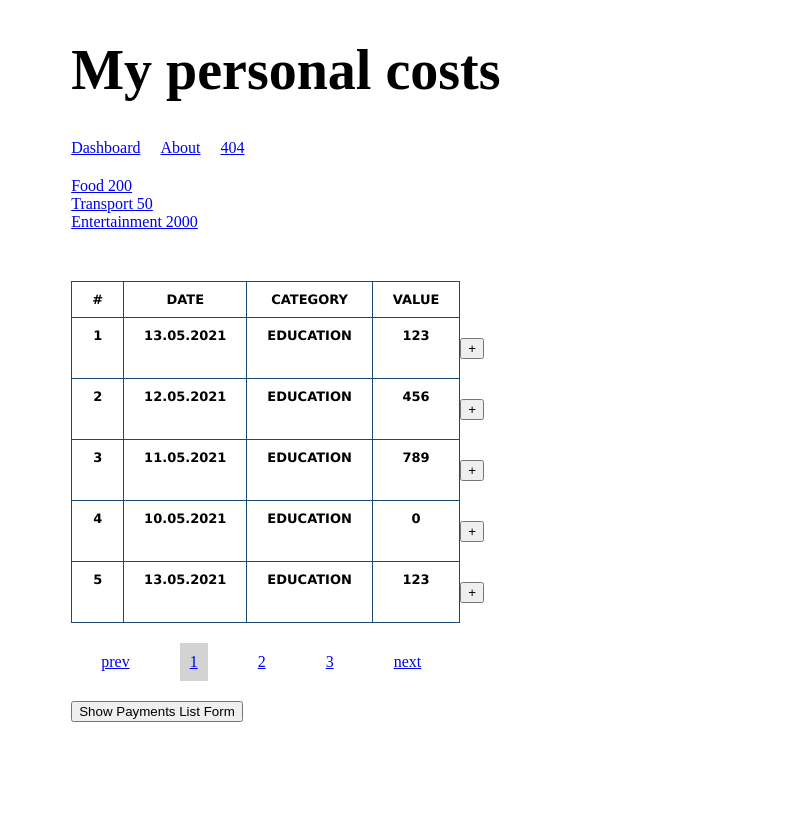
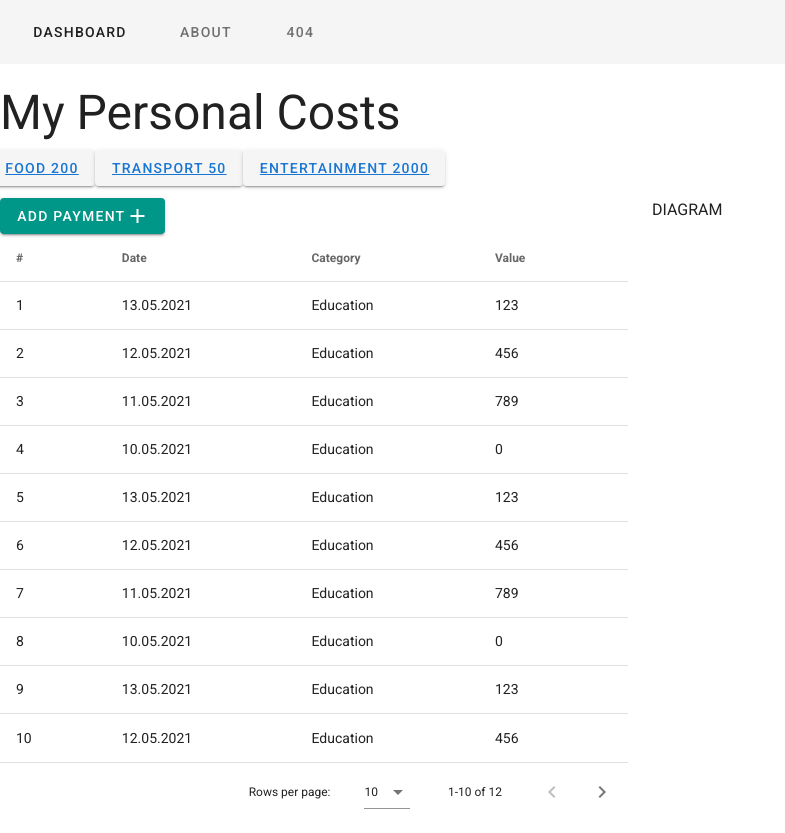
Before and after one commit to Mordukar/GV-Vue-Bezhenar, a Vue app in the folder hello-world/: page /dashboard/1 in a window 1280 px wide. Shown: the whole page, without its empty margins (0-785 px from the left). Before the commit the page ends 800 px from the top, so only its background shows below. Built offline with nearby package versions, Linux system fonts and the light colour scheme.

Commit message:
Added Vuetify

```diff
--- a/hello-world/package.json
+++ b/hello-world/package.json
@@ -11,6 +11,7 @@
     "core-js": "^3.6.5",
     "vue": "^2.6.11",
     "vue-router": "^3.5.1",
+    "vuetify": "^2.5.3",
     "vuex": "^3.6.2"
   },
   "devDependencies": {
@@ -19,6 +20,7 @@
     "@vue/cli-service": "~4.5.0",
     "@vue/eslint-config-standard": "^5.1.2",
     "babel-eslint": "^10.1.0",
+    "deepmerge": "^4.2.2",
     "eslint": "^6.7.2",
     "eslint-plugin-import": "^2.20.2",
     "eslint-plugin-node": "^11.1.0",
@@ -26,6 +28,7 @@
     "eslint-plugin-standard": "^4.0.0",
     "eslint-plugin-vue": "^6.2.2",
     "node-sass": "^4.12.0",
+    "sass": "^1.32.13",
     "sass-loader": "^8.0.2",
     "vue-template-compiler": "^2.6.11"
   }
--- a/hello-world/public/index.html
+++ b/hello-world/public/index.html
@@ -5,6 +5,8 @@
     <meta http-equiv="X-UA-Compatible" content="IE=edge">
     <meta name="viewport" content="width=device-width,initial-scale=1.0">
     <link rel="icon" href="<%= BASE_URL %>favicon.ico">
+    <link href="https://fonts.googleapis.com/css?family=Roboto:100,300,400,500,700,900" rel="stylesheet">
+    <link href="https://cdn.jsdelivr.net/npm/@mdi/font@4.x/css/materialdesignicons.min.css" rel="stylesheet">
     <title><%= htmlWebpackPlugin.options.title %></title>
   </head>
   <body>
--- a/hello-world/src/App.vue
+++ b/hello-world/src/App.vue
@@ -1,44 +1,27 @@
 <template>
-  <div id="app">
-    <div class="container">
-      <transition name="fade">
-        <Modal class="modal" v-if="modalShown" name="PaymentForm"/>
-      </transition>
-      <header >
-        <h1 class="header">My personal costs</h1>
-        <div class="wrapper">
-          <router-link class="link" to="/dashboard/1">Dashboard</router-link>
-          <router-link class="link" to="/about">About</router-link>
-          <router-link class="link" to="/404">404</router-link>
-        </div>
-      </header>
-      <main>
+  <v-app>
+    <v-app-bar app flat>
+      <v-btn class="link" :ripple="false" plain to="/dashboard/1">Dashboard</v-btn>
+      <v-btn class="link" :ripple="false" plain to="/about">About</v-btn>
+      <v-btn class="link" :ripple="false" plain to="/404">404</v-btn>
+    </v-app-bar>
+    <v-main>
         <router-view />
-      </main>
-    </div>
-  </div>
+    </v-main>
+  </v-app>
 </template>
 
 <script>
 
-import Modal from './components/modalwindows/Modal'
 export default {
   name: 'App',
   components: {
-    Modal
   },
   data () {
     return {
-      modalShown: ''
     }
   },
   methods: {
-    onShow ({ name }) {
-      this.modalShown = name
-    },
-    onClose () {
-      this.modalShown = ''
-    },
     onEdit ({ settings }) {
     }
   },
--- a/hello-world/src/components/PaymentForm.vue
+++ b/hello-world/src/components/PaymentForm.vue
@@ -1,8 +1,27 @@
 <template>
   <div class="form">
-    <input class="form__item" placeholder="Date" v-model="date" />
-    <input class="form__item" placeholder="Category" v-model="category" />
-    <input class="form__item" placeholder="Price" v-model.number="price" />
+    <v-text-field
+    @focus="shown = true"
+    v-model="date"
+    >
+    </v-text-field>
+    <v-date-picker
+    v-show="shown"
+    v-model="date"
+    >
+    </v-date-picker>
+    <v-text-field
+    v-model="category"
+    label="Category"
+    required
+    >
+    </v-text-field>
+    <v-text-field
+    v-model.number="price"
+    label="Value"
+    required
+    >
+    </v-text-field>
     <button class="form__button" @click="save">Save</button>
   </div>
 </template>
@@ -17,7 +36,17 @@ export default {
       id: 0,
       date: '',
       category: '',
-      price: 0
+      price: 0,
+      shown: false
+    }
+  },
+  watch: {
+    date () {
+      this.shown = false
+    },
+    '$route.path': function () {
+      this.category = this.$route.params.category
+      this.checkForNumber()
     }
   },
   methods: {
@@ -49,12 +78,6 @@ export default {
     this.checkForNumber()
     this.$contextMenu.EventBus.$on('edit', this.onEdit)
   },
-  watch: {
-    '$route.path': function () {
-      this.category = this.$route.params.category
-      this.checkForNumber()
-    }
-  },
   beforeDestroy () {
     this.$modal.EventBus.$off('edit', this.onEdit)
   }
@@ -62,26 +85,26 @@ export default {
 </script>
 
 <style lang="scss">
-  .form{
-    border-radius: 10px;
-    padding : 15px;
-    border: 1px solid black;
-    margin-top : 30px;
-    max-height : 400px;
-    width : max-content;
-    &__item{
-      padding: 5px;
-      margin-right : 20px;
-      border: 1px black solid;
-      border-radius: 10px;
-      outline: none;
-    }
-    &__button{
-      display : block;
-      font-size : 20px;
-      margin-top : 20px;
-      padding: 10px 20px;
-      cursor: pointer;
-    }
-  }
+  // .form{
+  //   border-radius: 10px;
+  //   padding : 15px;
+  //   border: 1px solid black;
+  //   margin-top : 30px;
+  //   max-height : 400px;
+  //   width : max-content;
+  //   &__item{
+  //     padding: 5px;
+  //     margin-right : 20px;
+  //     border: 1px black solid;
+  //     border-radius: 10px;
+  //     outline: none;
+  //   }
+  //   &__button{
+  //     display : block;
+  //     font-size : 20px;
+  //     margin-top : 20px;
+  //     padding: 10px 20px;
+  //     cursor: pointer;
+  //   }
+  // }
 </style>
--- a/hello-world/src/components/PaymentsList.vue
+++ b/hello-world/src/components/PaymentsList.vue
@@ -1,49 +1,40 @@
 <template>
   <div>
+    <!-- <v-btn
+      color="teal"
+      dark
+      @click="showPaymentsForm"
+      >
+        ADD PAYMENT
+      <v-icon>mdi-plus</v-icon>
+    </v-btn> -->
     <transition name="fadeItem">
-      <table class="resp-tab">
-        <thead>
-          <tr>
-            <th>#</th>
-            <th>Date</th>
-            <th>Category</th>
-            <th>Value</th>
-          </tr>
-        </thead>
-        <tbody>
-          <tr v-for="(item, index) in currentElements" :key="index" class="resp-tab">
-            <th>{{ item.id }}</th>
-            <th>{{ item.date }}</th>
-            <th>{{ item.category}}</th>
-            <th>{{ item.price }}</th>
-            <ContextMenu :index='index' :item='item'/>
-          </tr>
-        </tbody>
-      </table>
+      <v-data-table
+      :headers="tableHeaders"
+      :items="listWithIndex"
+      >
+      </v-data-table>
     </transition>
-    <Pagination
-      :length="getPaymentsList.length"
-      :numberPage="numberPage"
-      :cur="page"
-    />
-    <button @click="showPaymentsForm">Show Payments List Form</button>
   </div>
 </template>
 
 <script>
-import Pagination from './Pagination'
 import { mapGetters } from 'vuex'
-import ContextMenu from '@/components/context-menu/ContextMenu'
+// import ContextMenu from '@/components/context-menu/ContextMenu'
 export default {
   name: 'PaymentsList',
   components: {
-    ContextMenu,
-    Pagination
   },
   data () {
     return {
       page: 1,
-      numberPage: 5
+      numberPage: 5,
+      tableHeaders: [
+        { text: '#', value: 'index' },
+        { text: 'Date', value: 'date' },
+        { text: 'Category', value: 'category' },
+        { text: 'Value', value: 'price' }
+      ]
     }
   },
   props: {
@@ -54,6 +45,12 @@ export default {
     ...mapGetters([
       'getPaymentsList'
     ]),
+    listWithIndex () {
+      return this.getPaymentsList.map((obj, i) => {
+        obj.index = i + 1
+        return obj
+      })
+    },
     currentElements () {
       const { page, numberPage } = this
       return this.getPaymentsList.slice(numberPage * (page - 1), numberPage * (page - 1) + numberPage)
--- a/hello-world/src/components/modalwindows/Modal.vue
+++ b/hello-world/src/components/modalwindows/Modal.vue
@@ -1,12 +1,23 @@
 <template>
-    <div :class="[$style.wrapper]">
-      <div :class="[$style.overlay]"></div>
-      <div :class="[$style.content]">
-        <header>{{ name }}</header>
+  <div>
+    <v-dialog
+      v-model="pfs"
+    >
+      <template v-slot:activator="{ on }">
+        <v-btn
+        color="teal"
+        dark
+        v-on="on"
+        >
+          ADD PAYMENT
+          <v-icon>mdi-plus</v-icon>
+        </v-btn>
+      </template>
+      <v-card>
         <PaymentForm v-if="name === 'PaymentForm'"/>
-        <button :class="[$style.close]" @click="onClose">X</button>
-      </div>
-    </div>
+      </v-card>
+    </v-dialog>
+  </div>
 </template>
 
 <script>
@@ -18,6 +29,7 @@ export default {
   },
   data () {
     return {
+      pfs: false
     }
   },
   props: {
--- a/hello-world/src/main.js
+++ b/hello-world/src/main.js
@@ -1,5 +1,6 @@
 import Vue from 'vue'
 import App from './App.vue'
+import vuetify from './plugins/Vuetify'
 
 import store from './store/store'
 import router from './router/router'
@@ -13,5 +14,6 @@ Vue.use(contextMenu)
 new Vue({
   render: h => h(App),
   store,
-  router
+  router,
+  vuetify
 }).$mount('#app')
--- a/hello-world/src/page/PageDashboard.vue
+++ b/hello-world/src/page/PageDashboard.vue
@@ -1,27 +1,38 @@
 <template>
   <div>
-    <div class="wrapper">
-      <div @click="openForm()">
+    <div class="text-h5 text-md-h3 my-6">My Personal Costs</div>
+    <v-row>
+      <v-btn @click="openForm()">
         <router-link :to="{ path: '/add/payment/Food?value=200'}">Food 200</router-link>
-      </div>
-      <div @click="openForm()">
+      </v-btn>
+      <v-btn @click="openForm()">
         <router-link :to="{ path: '/add/payment/Transport?value=50'}">Transport 50</router-link>
-      </div>
-      <div @click="openForm()">
+      </v-btn>
+      <v-btn @click="openForm()">
         <router-link :to="{ path: '/add/payment/Entertainment?value=2000'}">Entertainment 2000</router-link>
-      </div>
-    </div>
-    <PaymentsList />
+      </v-btn>
+    </v-row>
+    <v-row>
+      <v-col>
+        <transition name="fade">
+          <Modal name="PaymentForm"/>
+        </transition>
+        <PaymentsList />
+      </v-col>
+      <v-col>DIAGRAM</v-col>
+    </v-row>
   </div>
 </template>
 
 <script>
 import { mapActions } from 'vuex'
 import PaymentsList from '../components/PaymentsList'
+import Modal from '../components/modalwindows/Modal'
 
 export default {
   components: {
-    PaymentsList
+    PaymentsList,
+    Modal
   },
   data () {
     return {
@@ -46,15 +57,4 @@ export default {
 </script>
 
 <style lang='scss'>
-  .wrapper{
-    margin: 20px 0;
-  }
-  #app{
-      max-width : 90%;
-      margin : 0 auto;
-    }
-    .header {
-      font-size : 56px;
-      text-align : left;
-    }
 </style>
--- /dev/null
+++ b/hello-world/src/plugins/Vuetify/index.js
@@ -0,0 +1,9 @@
+import Vue from 'vue'
+import Vuetify from 'vuetify'
+import 'vuetify/dist/vuetify.min.css'
+
+Vue.use(Vuetify)
+
+const opts = {}
+
+export default new Vuetify(opts)
```
Also changed, not shown: 1 other file (tests, documents, lock files or other folders).
